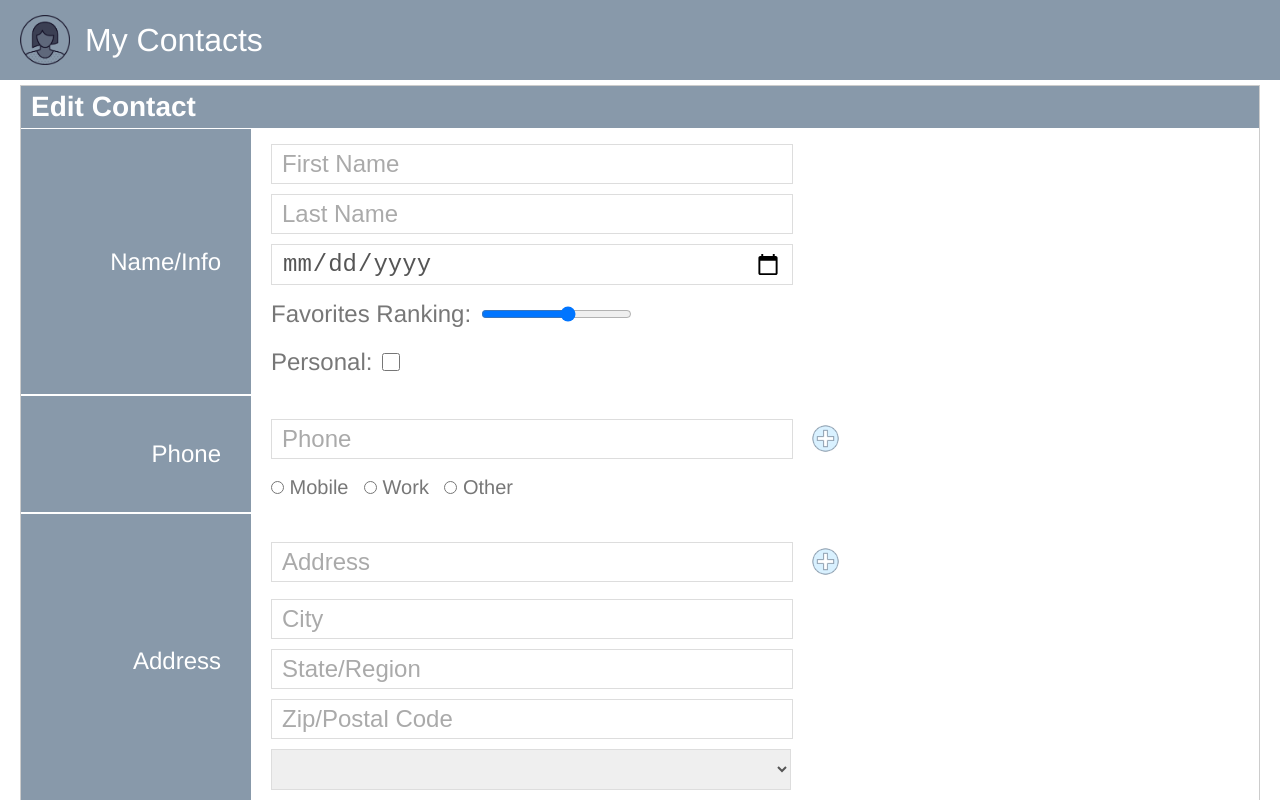
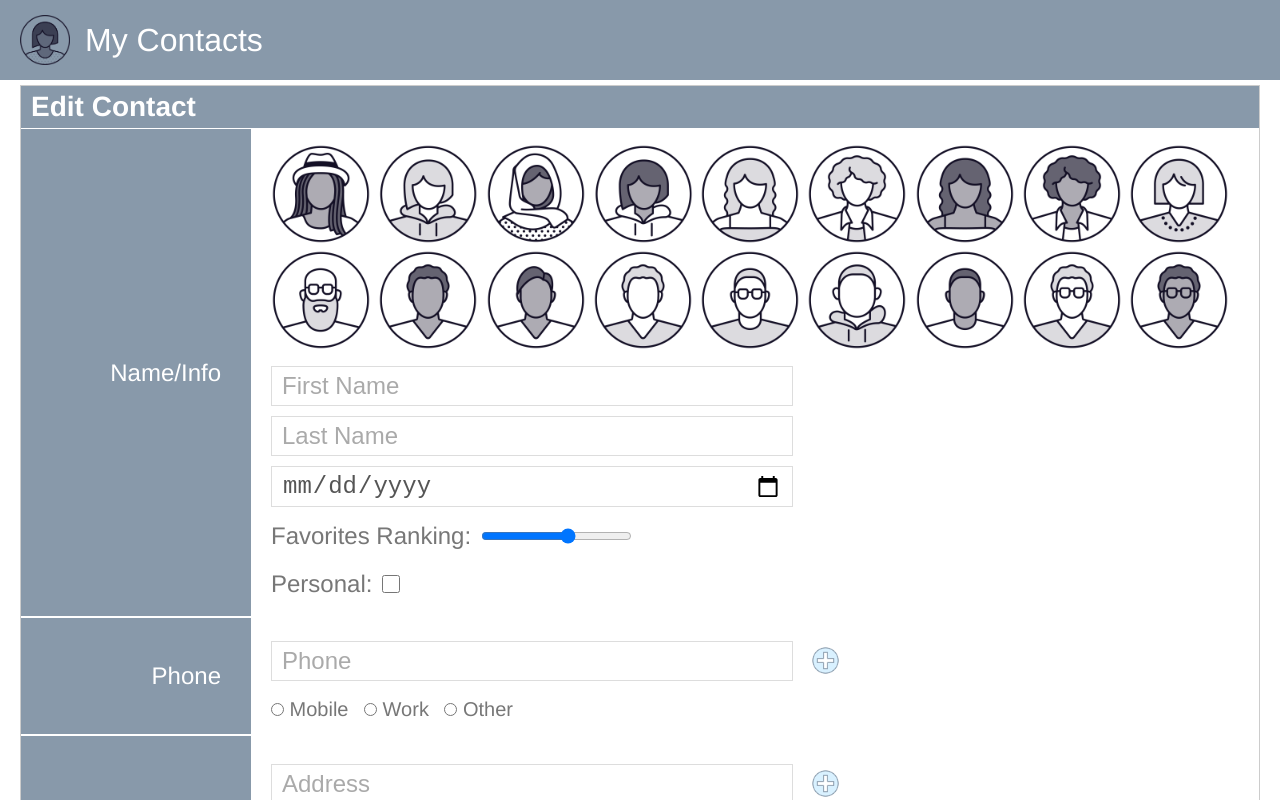
Before and after one commit to LaStudoAngular/angular-reactive-forms, an Angular app: page /contacts/edit in a window 1280 px wide. Shown: the top 800 px of the page. Built offline with nearby package versions, Linux system fonts and the light colour scheme; what angular-in-memory-web-api would draw is missing.

Commit message:
feat: :sparkles: add custom input control

```diff
--- a/src/app/app.module.ts
+++ b/src/app/app.module.ts
@@ -10,6 +10,7 @@
 import { EditContactComponent } from './edit-contact/edit-contact.component';
 import { InMemoryContactsApi } from './contacts/in-memory-contacts.service';
 import { DateValueAccessorDirective } from './date-value-accessor/date-value-accessor.directive';
+import { ProfileIconSelectorComponent } from './profile-icon-selector/profile-icon-selector.component';
 
 @NgModule({
   declarations: [
@@ -17,6 +18,7 @@
     ContactListComponent,
     EditContactComponent,
     DateValueAccessorDirective,
+    ProfileIconSelectorComponent,
   ],
   imports: [
     ReactiveFormsModule,
--- a/src/app/edit-contact/edit-contact.component.html
+++ b/src/app/edit-contact/edit-contact.component.html
@@ -4,6 +4,7 @@
     <section>
       <nav>Name/Info</nav>
       <div>
+        <con-profile-icon-selector />
         <ng-container>
           <input
             [class.error]="firstNameControl.invalid && firstNameControl.touched"
--- /dev/null
+++ b/src/app/profile-icon-selector/profile-icon-names.ts
@@ -0,0 +1,20 @@
+export const profileIconNames = [
+  'person-01.png',
+  'person-02.png',
+  'person-03.png',
+  'person-04.png',
+  'person-05.png',
+  'person-06.png',
+  'person-07.png',
+  'person-08.png',
+  'person-09.png',
+  'person-10.png',
+  'person-11.png',
+  'person-12.png',
+  'person-13.png',
+  'person-14.png',
+  'person-15.png',
+  'person-16.png',
+  'person-17.png',
+  'person-18.png',
+];
--- /dev/null
+++ b/src/app/profile-icon-selector/profile-icon-selector.component.css
@@ -0,0 +1,15 @@
+ul {
+  display: flex;
+  flex-wrap: wrap;
+  justify-content: space-between;
+}
+
+img {
+  cursor: pointer;
+  width: 100px;
+}
+
+.selected {
+  border-radius: 60px;
+  background-color: aquamarine;
+}
--- /dev/null
+++ b/src/app/profile-icon-selector/profile-icon-selector.component.html
@@ -0,0 +1,22 @@
+<ng-container *ngTemplateOutlet="showAllIcons ? allIconsTemplate : selectedIconTemplate"></ng-container>
+
+<ng-template #allIconsTemplate>
+    <ul>
+        <li *ngFor="let icon of profileIcons">
+            <img
+                [src]="'/assets/profile/' + icon"
+                [alt]="icon"
+                [class.selected]="icon === selectedIcon"
+                (click)="onSelectIcon(icon)"
+            />
+        </li>
+    </ul>
+</ng-template>
+
+<ng-template #selectedIconTemplate>
+    <img
+        [src]="'/assets/profile/' + selectedIcon"
+        [alt]="selectedIcon"
+        (click)="showAllIcons = true"
+    />
+</ng-template>
--- /dev/null
+++ b/src/app/profile-icon-selector/profile-icon-selector.component.ts
@@ -0,0 +1,20 @@
+import { ChangeDetectionStrategy, Component } from '@angular/core';
+import { profileIconNames } from './profile-icon-names';
+
+@Component({
+  selector: 'con-profile-icon-selector',
+  templateUrl: './profile-icon-selector.component.html',
+  styleUrls: ['./profile-icon-selector.component.css'],
+  changeDetection: ChangeDetectionStrategy.OnPush,
+})
+export class ProfileIconSelectorComponent {
+  public readonly profileIcons = profileIconNames;
+  public showAllIcons = true;
+  public selectedIcon: string | null = '';
+
+  public onSelectIcon(icon: string): void {
+    console.log('icon', icon);
+    this.showAllIcons = false;
+    this.selectedIcon = icon;
+  }
+}
```
